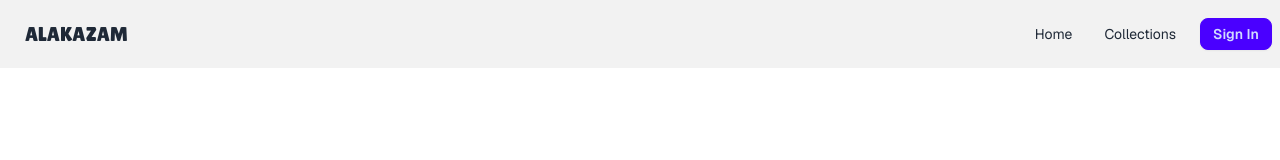
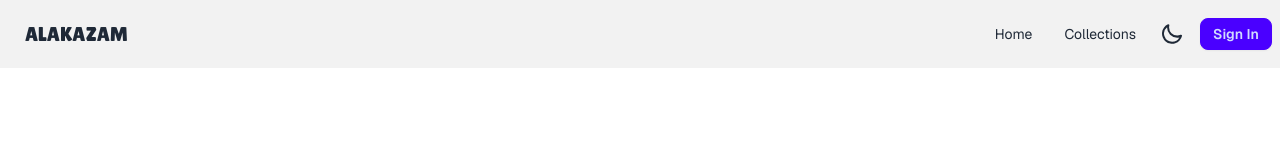
Before and after one commit to Qnt/alakazam, a Next.js app: page / in a window 1280 px wide. Shown: the top 160 px of the page. Built offline with nearby package versions, Linux system fonts and the light colour scheme; no server answers.

Commit message:
add: next-themes and theme changer

```diff
--- a/package.json
+++ b/package.json
@@ -21,6 +21,7 @@
     "lucide-react": "^0.379.0",
     "nanoid": "^5.0.7",
     "next": "^14.2.1",
+    "next-themes": "^0.3.0",
     "react": "18.2.0",
     "react-dom": "18.2.0",
     "zod": "^3.23.3",
--- a/src/app/_components/topnav.tsx
+++ b/src/app/_components/topnav.tsx
@@ -1,5 +1,6 @@
 import { SignInButton, SignedIn, SignedOut, UserButton } from "@clerk/nextjs";
 import Link from "next/link";
+import ThemeChanger from "./ui/theme-changer";
 
 export default function TopNav() {
   return (
@@ -35,7 +36,6 @@
           Alakazam
         </Link>
       </div>
-
       <div className="hidden flex-none lg:block">
         <ul className="menu menu-horizontal">
           <li>
@@ -46,9 +46,8 @@
           </li>
         </ul>
       </div>
-
-      <div className="flex-none">
-        <div>
+      <div className="flex items-center gap-4">
+        <ThemeChanger />
         <SignedOut>
           <SignInButton>
             <button className="btn btn-primary btn-sm">Sign In</button>
@@ -59,6 +58,5 @@
         </SignedIn>
       </div>
     </div>
-    </div>
   );
 }
--- /dev/null
+++ b/src/app/_components/ui/theme-changer.tsx
@@ -0,0 +1,40 @@
+"use client";
+import { useTheme } from "next-themes";
+import { useEffect, useState } from "react";
+
+export default function ThemeChanger() {
+  const [mounted, setMounted] = useState(false);
+  const { theme, setTheme } = useTheme();
+
+  useEffect(() => setMounted(true), []);
+  if (!mounted) {
+    return null;
+  }
+  return (
+    <label className="swap swap-rotate">
+      <input
+        type="checkbox"
+        defaultChecked={theme === "light"}
+        onChange={() => setTheme(theme === "light" ? "dark" : "light")}
+      />
+
+      {/* sun icon */}
+      <svg
+        className="swap-off h-10 w-6 fill-current"
+        xmlns="http://www.w3.org/2000/svg"
+        viewBox="0 0 24 24"
+      >
+        <path d="M5.64,17l-.71.71a1,1,0,0,0,0,1.41,1,1,0,0,0,1.41,0l.71-.71A1,1,0,0,0,5.64,17ZM5,12a1,1,0,0,0-1-1H3a1,1,0,0,0,0,2H4A1,1,0,0,0,5,12Zm7-7a1,1,0,0,0,1-1V3a1,1,0,0,0-2,0V4A1,1,0,0,0,12,5ZM5.64,7.05a1,1,0,0,0,.7.29,1,1,0,0,0,.71-.29,1,1,0,0,0,0-1.41l-.71-.71A1,1,0,0,0,4.93,6.34Zm12,.29a1,1,0,0,0,.7-.29l.71-.71a1,1,0,1,0-1.41-1.41L17,5.64a1,1,0,0,0,0,1.41A1,1,0,0,0,17.66,7.34ZM21,11H20a1,1,0,0,0,0,2h1a1,1,0,0,0,0-2Zm-9,8a1,1,0,0,0-1,1v1a1,1,0,0,0,2,0V20A1,1,0,0,0,12,19ZM18.36,17A1,1,0,0,0,17,18.36l.71.71a1,1,0,0,0,1.41,0,1,1,0,0,0,0-1.41ZM12,6.5A5.5,5.5,0,1,0,17.5,12,5.51,5.51,0,0,0,12,6.5Zm0,9A3.5,3.5,0,1,1,15.5,12,3.5,3.5,0,0,1,12,15.5Z" />
+      </svg>
+
+      {/* moon icon */}
+      <svg
+        className="swap-on h-10 w-6 fill-current"
+        xmlns="http://www.w3.org/2000/svg"
+        viewBox="0 0 24 24"
+      >
+        <path d="M21.64,13a1,1,0,0,0-1.05-.14,8.05,8.05,0,0,1-3.37.73A8.15,8.15,0,0,1,9.08,5.49a8.59,8.59,0,0,1,.25-2A1,1,0,0,0,8,2.36,10.14,10.14,0,1,0,22,14.05,1,1,0,0,0,21.64,13Zm-9.5,6.69A8.14,8.14,0,0,1,7.08,5.22v.27A10.15,10.15,0,0,0,17.22,15.63a9.79,9.79,0,0,0,2.1-.22A8.11,8.11,0,0,1,12.14,19.73Z" />
+      </svg>
+    </label>
+  );
+}
--- a/src/app/layout.tsx
+++ b/src/app/layout.tsx
@@ -3,6 +3,7 @@
 import { ClerkProvider } from "@clerk/nextjs";
 import { GeistSans } from "geist/font/sans";
 import type { Metadata } from "next";
+import { ThemeProvider } from "next-themes";
 import { Lilita_One } from "next/font/google";
 import Drawer from "./_components/drawer";
 import Footer from "./_components/footer";
@@ -27,10 +28,16 @@
 }) {
   return (
     <ClerkProvider>
-      <html lang="en" className={`${GeistSans.variable} ${lilitaOne.variable}`}>
+      <html
+        lang="en"
+        className={`${GeistSans.variable} ${lilitaOne.variable}`}
+        suppressHydrationWarning
+      >
         <body className="flex min-h-screen flex-col">
-          <Drawer>{children}</Drawer>
-          <Footer />
+          <ThemeProvider enableSystem={false}>
+            <Drawer>{children}</Drawer>
+            <Footer />
+          </ThemeProvider>
         </body>
       </html>
     </ClerkProvider>
```
Also changed, not shown: 1 other file (tests, documents, lock files or other folders). Lines whose indentation alone changed are shown as unchanged.
